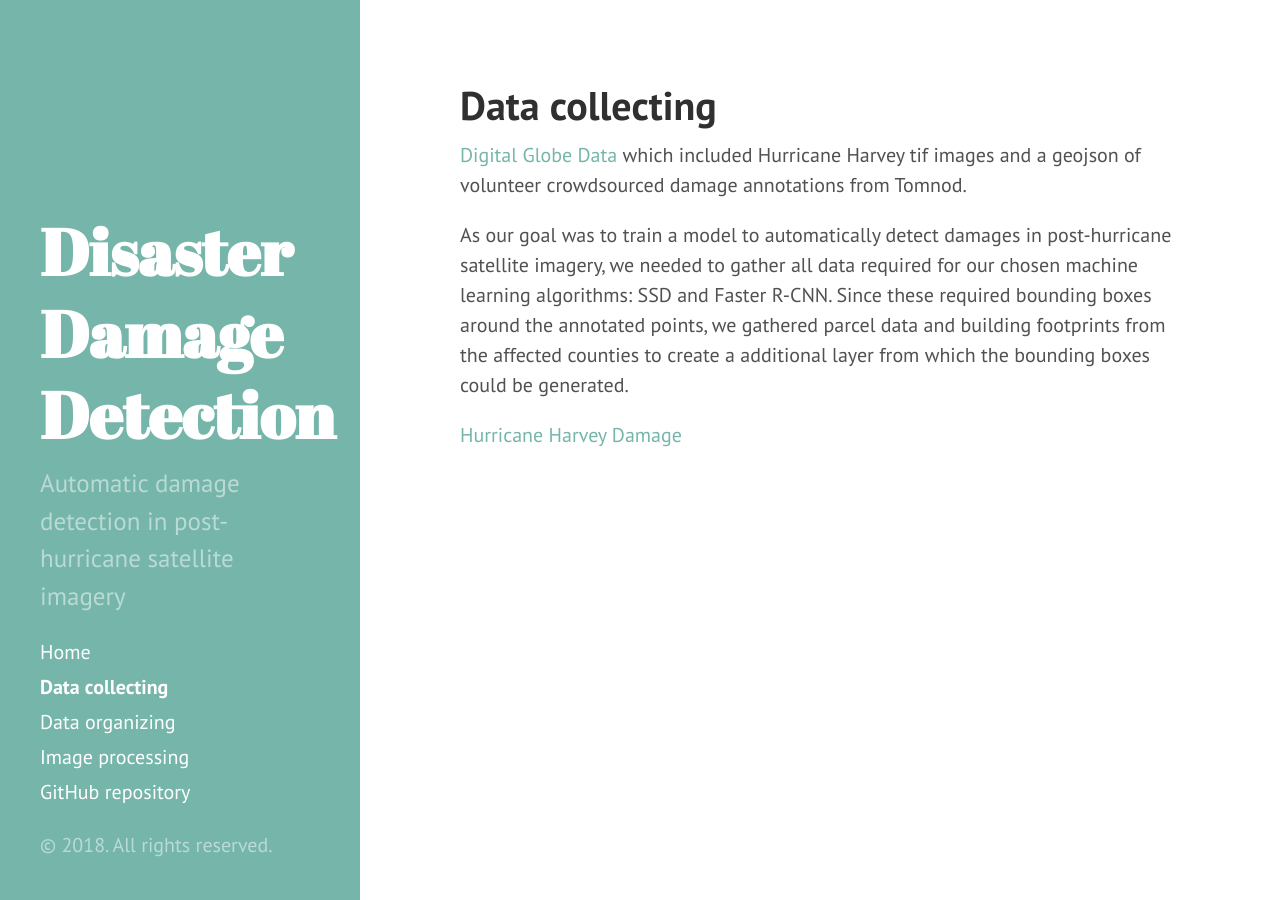
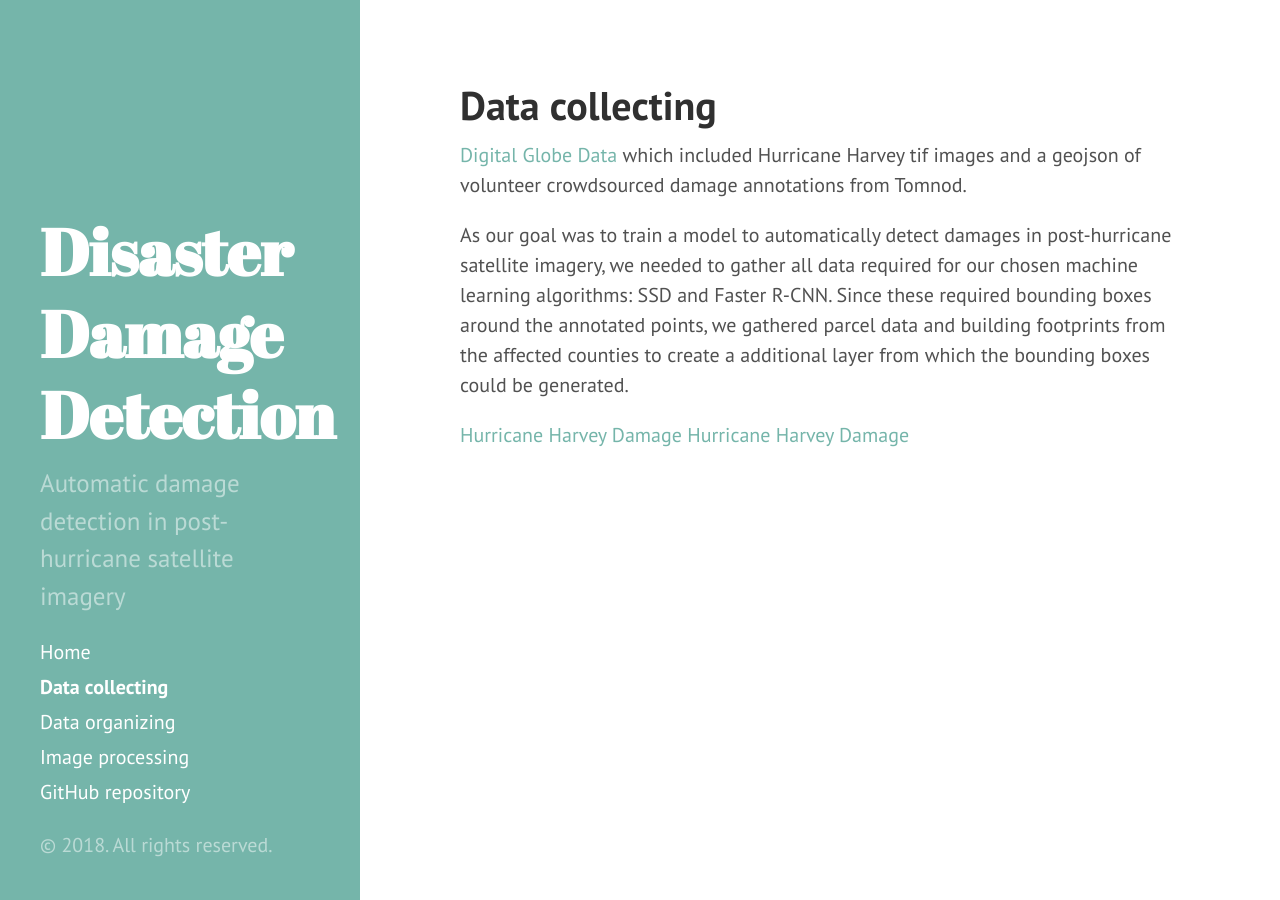
Before and after one commit to DDS-Lab/disaster-damage-detection, a Jekyll site: the page built from data-collection.md, in a window 1280 px wide. Built offline with Jekyll 4.4.1, drawn with Linux system fonts in a browser that asks for light colours.

Commit message:
Update data-collection.md

```diff
--- a/data-collection.md
+++ b/data-collection.md
@@ -7,3 +7,4 @@ title: Data collecting
 As our goal was to train a model to automatically detect damages in post-hurricane satellite imagery, we needed to gather all data required for our chosen machine learning algorithms: SSD and Faster R-CNN.  Since these required bounding boxes around the annotated points, we gathered parcel data and building footprints from the affected counties to create a additional layer from which the bounding boxes could be generated.
 
 [Hurricane Harvey Damage](https://github.com/DDS-Lab/disaster-damage-detection/master/Webp.net-gifmaker.gif)
+[Hurricane Harvey Damage](https://github.com/DDS-Lab/disaster-damage-detection/master/output_oIUkc4.gif)
```
